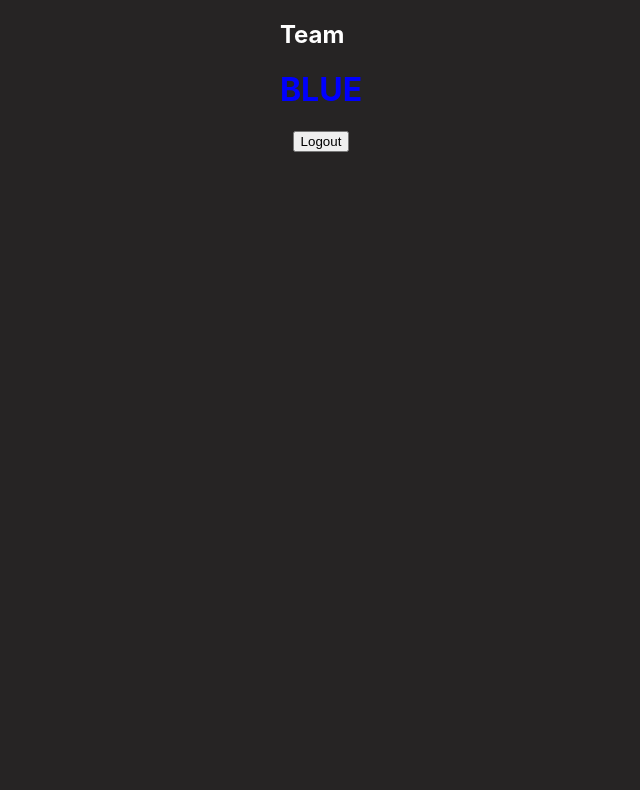
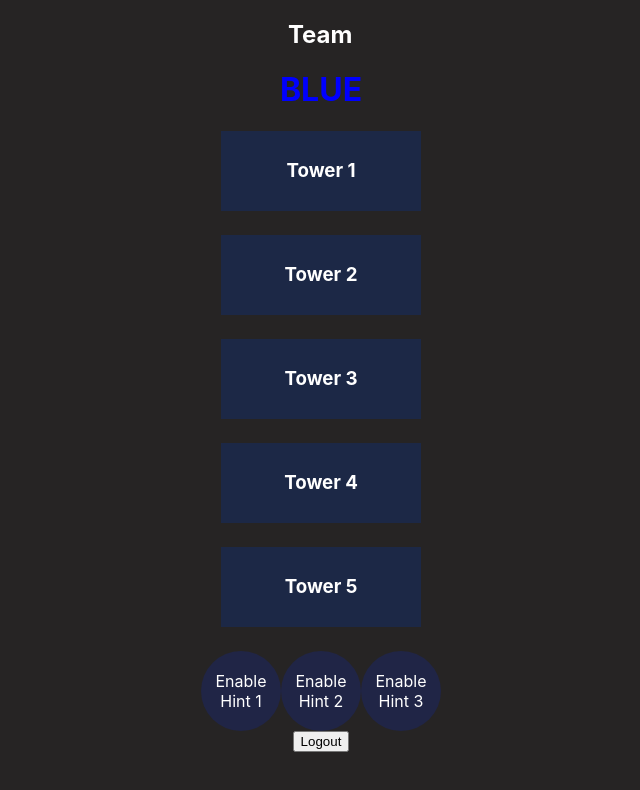
Before and after one commit to StormThorn91/the-amazing-ml-race, a React (Create React App) app: page /admin in a window 1280 px wide. Shown: the top 790 px of the page, without its empty margins (319-959 px from the left). Built offline with nearby package versions, Linux system fonts and the light colour scheme; no server answers; the database is empty; sample sign-in values are in the browser's storage; a web font is replaced by a local one.

Commit message:
Added disabling of the towers

```diff
--- a/src/App.jsx
+++ b/src/App.jsx
@@ -28,7 +28,7 @@ function App() {
   const checkAuth = async () => {
     const currentLoggedIn = auth.currentUser;
     if(currentLoggedIn === null) {
-       navigate('login');
+       navigate('/login');
     }
 
     else if(auth.currentUser.email !== null) {
@@ -76,7 +76,7 @@ function App() {
 
   return (
     <div className="App">
-      {loader}
+      {location.pathname === '/login' ? loader : null}
       <Outlet />
     </div>
   );
--- a/src/components/HintButton/HintButton.jsx
+++ b/src/components/HintButton/HintButton.jsx
@@ -0,0 +1,13 @@
+import style from './style.module.css';
+
+export function HintButton ({userType, title, adminType}) {
+    return (
+        <div className={`${style.container} ${adminType === 'redAdmin' ? style.red : style.blue}`}>
+            {
+                userType === 'admin' ?
+                <div className={style.text}>{title}</div> :
+                <div>USER</div>
+            }
+        </div>
+    )
+}
--- a/src/components/HintButton/style.module.css
+++ b/src/components/HintButton/style.module.css
@@ -0,0 +1,25 @@
+.container {
+    display: flex;
+    justify-content: center;
+    align-items: center;
+    color: white;
+    background-color: rgb(79, 26, 26);
+    width: 10vh;
+    height: 10vh;
+    border-radius: 50%;
+    text-align: center;
+    cursor: pointer;
+
+}
+
+.text {
+    font-size: 2vh;
+}
+
+.red {
+    background-color: rgb(79, 26, 26);
+}
+
+.blue {
+    background-color: rgb(32, 37, 70);
+}
--- a/src/components/TowerButton/TowerButton.jsx
+++ b/src/components/TowerButton/TowerButton.jsx
@@ -1,5 +1,25 @@
-export function TowerButton(props) {
+import { useEffect, useState } from 'react';
+import style from './style.module.css';
+import { collection } from 'firebase/firestore';
+import { db } from '../../config/firebase';
+export function TowerButton({ adminType, title, towerIndex, towerClick }) {
+    var towerId = '';
+
+    if(adminType === 'redAdmin') {
+        towerId = 'IuZed142hpyupiZEeCHk';
+    }
+
+    else {
+        towerId = 'jYANB1FoHOsBXthd3NtO';
+    }
+
+    const handleClick = () => {
+        towerClick(towerId, towerIndex, adminType);
+    }
+
     return (
-        <div></div>
+        <div className={`${style.container} ${adminType === 'redAdmin' ? style.red : style.blue}`} onClick={handleClick}>
+            <h3 className={style.buttonText}>{title}</h3>
+        </div>
     )
 }
--- a/src/components/TowerButton/style.module.css
+++ b/src/components/TowerButton/style.module.css
@@ -0,0 +1,19 @@
+.container {
+    width: 25vh;
+    height: 10vh;
+    color: white;
+    text-align: center;
+    cursor: pointer;
+    display: flex;
+    flex-direction: column;
+    justify-content: center;
+    margin-bottom: 3vh;
+}
+
+.red {
+    background-color: rgb(146, 41, 41);
+}
+
+.blue {
+    background-color: rgb(28, 40, 70);
+}
--- a/src/pages/Admin/Admin.jsx
+++ b/src/pages/Admin/Admin.jsx
@@ -1,17 +1,70 @@
 import { useSelector } from 'react-redux';
 import style from './style.module.css';
-import { auth } from '../../config/firebase';
+import { auth, db } from '../../config/firebase';
 import { signOut } from 'firebase/auth';
 import { useNavigate } from 'react-router-dom';
+import { collection, doc, getDocs, onSnapshot, updateDoc } from 'firebase/firestore';
+import { useEffect, useState } from 'react';
+import { TowerButton } from '../../components/TowerButton/TowerButton';
+import { HintButton } from '../../components/HintButton/HintButton';
 
-export function Admin (props) {
+export function Admin(props) {
+    var role = '';
+
     const userRole = useSelector((store) => store.usersSlice.role);
-    var role = '';
     const navigate = useNavigate();
+    const [towers, setTowers] = useState([]);
+
+    const towersCollectionRef = collection(db, 'towers');
+
+    const getTowers = async () => {
+        try {
+            onSnapshot(towersCollectionRef, (querySnapshot) => {
+                const towersFetched = [];
+                querySnapshot.forEach((doc) => {
+                    towersFetched.push({
+                        ...doc.data(),
+                        id: doc.id,
+                    });
+                });
+                if(role === 'redAdmin') {
+                    setTowers(towersFetched[0].redTowers);
+                }
+                else {
+                    setTowers(towersFetched[1].blueTowers);
+                }
+            });
+        }
+        catch (err) {
+            console.log(err);
+        }
+    }
+
+    useEffect(() => {
+        getTowers();
+        console.log(towers);
+    },[])
+
+    const handleClick = async (id, towerState, towerType) => {
+        towers[towerState] = false;
+        try {
+            const towerDoc = doc(db, "towers", id);
+            if(towerType === 'redAdmin') {
+                await updateDoc(towerDoc, {redTowers: towers })
+            }
+
+            else {
+                await updateDoc(towerDoc, {blueTowers: towers })
+            }
+          } catch (err) {
+            console.log(err);
+          }
+    }
 
     const handleLogout = async () => {
         try {
             await signOut(auth);
+            console.log(towers);
             navigate('/login');
         } catch (err) {
             console.log(err);
@@ -31,13 +84,25 @@ export function Admin (props) {
     return (
         <div className={style.container}>
             <div className={style.title}>
-                <h2>Team</h2>
+                <h2 className={role === 'redAdmin' ? null : style.team}>Team</h2>
                 <h1 className={role === 'redAdmin' ? style.red : style.blue}>
                     {
                         role === 'redAdmin' ? 'RED' : 'BLUE'
                     }
                 </h1>
             </div>
+            <div>
+                <TowerButton towerClick={handleClick} towerId={towers.id} tower={towers} towerIndex={0} adminType={role} title="Tower 1"/>
+                <TowerButton towerClick={handleClick} towerId={towers.id} tower={towers} towerIndex={1} adminType={role} title="Tower 2"/>
+                <TowerButton towerClick={handleClick} towerId={towers.id} tower={towers} towerIndex={2} adminType={role} title="Tower 3"/>
+                <TowerButton towerClick={handleClick} towerId={towers.id} tower={towers} towerIndex={3} adminType={role} title="Tower 4"/>
+                <TowerButton towerClick={handleClick} towerId={towers.id} tower={towers} towerIndex={4} adminType={role} title="Tower 5"/>
+            </div>
+            <div className={style.hint_container}>
+                <HintButton userType="admin" title="Enable Hint 1" adminType={role}/>
+                <HintButton userType="admin" title="Enable Hint 2" adminType={role} />
+                <HintButton userType="admin" title="Enable Hint 3" adminType={role} />
+            </div>
             <button onClick={handleLogout}>Logout</button>
         </div>
     )
--- a/src/pages/Admin/style.module.css
+++ b/src/pages/Admin/style.module.css
@@ -1,6 +1,17 @@
 .container {
     display: flex;
     flex-direction: column;
+    align-items: center;
+}
+
+.team {
+    margin-left: 1vh;
+}
+
+.hint_container {
+    display: flex;
+    flex-direction: row;
+    justify-content: center;
     align-items: center;
 }
 
--- a/src/pages/Form/Form.jsx
+++ b/src/pages/Form/Form.jsx
@@ -80,7 +80,7 @@ export function Form(props) {
             </div>
             {
                 path === 'login' ? null :
-                    <div>
+                    <div onClick={() => navigate('/game')}>
                         <Close className={style.close_btn} />
                     </div>
             }
--- a/src/pages/User/User.jsx
+++ b/src/pages/User/User.jsx
@@ -2,15 +2,48 @@ import style from './style.module.css'
 import mlLogo from '../../assets/images/ML-Logo.png';
 import { NavigationButton } from '../../components/NavigationButton/NavigationButton';
 import { signOut } from 'firebase/auth';
-import { auth } from '../../config/firebase';
+import { auth, db } from '../../config/firebase';
 import { useNavigate } from 'react-router-dom';
+import { collection, onSnapshot } from 'firebase/firestore';
+import { useEffect, useState } from 'react';
 
 export function User(props) {
+    const [towers, setTowers] = useState([]);
+    const [redTowers, setRedTowers] = useState([]);
+    const [blueTowers, setBlueTowers] = useState([]);
+    const towersCollectionRef = collection(db, 'towers');
+
+    const getTowers = async () => {
+        try {
+            onSnapshot(towersCollectionRef, (querySnapshot) => {
+                const towerList = [];
+                querySnapshot.forEach((doc) => {
+                    towerList.push({
+                        ...doc.data(),
+                        id: doc.id,
+                    });
+                })
+
+                console.log(towerList);
+                setTowers(towerList);
+                setRedTowers(towerList[0].redTowers);
+                setBlueTowers(towerList[1].blueTowers);
+            })
+        } catch (err) {
+            console.log(err)
+        }
+    }
+
+    useEffect(() => {
+        getTowers();
+
+    }, []);
+
     const navigate = useNavigate();
     const handleLogout = async () => {
         try {
             await signOut(auth);
-            console.log(auth)
+            console.log(auth);
             navigate('/login')
         } catch (err) {
             console.log(err);
@@ -18,19 +51,19 @@ export function User(props) {
     }
     const mobaMap =
         <svg width="357" height="312" viewBox="0 0 357 312" fill="none" xmlns="http://www.w3.org/2000/svg" xmlnsXlink="http://www.w3.org/1999/xlink">
-            <path d="M 32 141.500 C 32 201.725, 32.221 251, 32.492 251 C 32.762 251, 54.250 233.408, 80.242 211.906 C 163.783 142.797, 188.526 122.336, 239 80.629 C 266.225 58.132, 290.525 37.990, 293 35.869 L 297.500 32.013 164.750 32.006 L 32 32 32 141.500 M 221.500 146.031 C 164.850 192.868, 105.340 242.060, 89.255 255.345 L 60.011 279.500 192.168 279.754 C 264.855 279.893, 324.480 279.854, 324.667 279.666 C 324.855 279.478, 324.894 230.173, 324.754 170.098 L 324.500 60.872 221.500 146.031" stroke="none" fill="#548434" fill-rule="evenodd"/><path d="M -0 156.003 L -0 312.005 178.750 311.753 L 357.500 311.500 357.753 155.750 L 358.006 0 179.003 0 L 0 0 -0 156.003 M 0.488 156.500 C 0.488 242.300, 0.606 277.252, 0.750 234.171 C 0.894 191.091, 0.894 120.891, 0.750 78.171 C 0.606 35.452, 0.488 70.700, 0.488 156.500 M 32 141.500 C 32 201.725, 32.221 251, 32.492 251 C 32.762 251, 54.250 233.408, 80.242 211.906 C 163.783 142.797, 188.526 122.336, 239 80.629 C 266.225 58.132, 290.525 37.990, 293 35.869 L 297.500 32.013 164.750 32.006 L 32 32 32 141.500 M 221.500 146.031 C 164.850 192.868, 105.340 242.060, 89.255 255.345 L 60.011 279.500 192.168 279.754 C 264.855 279.893, 324.480 279.854, 324.667 279.666 C 324.855 279.478, 324.894 230.173, 324.754 170.098 L 324.500 60.872 221.500 146.031" stroke="none" fill="#fbe39b" fill-rule="evenodd"/>
-            <circle id='tower_6_blue' cx="28.5" cy="285.5" r="25.5" fill="#3B88C0" />
-            <circle id='tower_6_red' cx="327.5" cy="28.5" r="25.5" fill="#C03B3B" />
-            <circle id='tower_4_blue' cx="16" cy="156" r="13" fill="#3B88C0" />
-            <circle id='tower_1_blue' cx="16" cy="51" r="13" fill="#3B88C0" />
-            <circle id='tower_2_blue' cx="143" cy="185" r="13" fill="#3B88C0" />
-            <circle id='tower_5_blue' cx="172" cy="295" r="13" fill="#3B88C0" />
-            <circle id='tower_3_blue' cx="299" cy="295" r="13" fill="#3B88C0" />
-            <circle id='tower_4_red' cx="185" cy="16" r="13" fill="#C03B3B" />
-            <circle id='tower_1_red' cx="51" cy="16" r="13" fill="#C03B3B" />
-            <circle id='tower_2_red' cx="233" cy="113" r="13" fill="#C03B3B" />
-            <circle id='tower_5_red' cx="341" cy="158" r="13" fill="#C03B3B" />
-            <circle id='tower_3_red' cx="341" cy="259" r="13" fill="#C03B3B" />
+            <path d="M 32 141.500 C 32 201.725, 32.221 251, 32.492 251 C 32.762 251, 54.250 233.408, 80.242 211.906 C 163.783 142.797, 188.526 122.336, 239 80.629 C 266.225 58.132, 290.525 37.990, 293 35.869 L 297.500 32.013 164.750 32.006 L 32 32 32 141.500 M 221.500 146.031 C 164.850 192.868, 105.340 242.060, 89.255 255.345 L 60.011 279.500 192.168 279.754 C 264.855 279.893, 324.480 279.854, 324.667 279.666 C 324.855 279.478, 324.894 230.173, 324.754 170.098 L 324.500 60.872 221.500 146.031" stroke="none" fill="#548434" fillRule="evenodd" /><path d="M -0 156.003 L -0 312.005 178.750 311.753 L 357.500 311.500 357.753 155.750 L 358.006 0 179.003 0 L 0 0 -0 156.003 M 0.488 156.500 C 0.488 242.300, 0.606 277.252, 0.750 234.171 C 0.894 191.091, 0.894 120.891, 0.750 78.171 C 0.606 35.452, 0.488 70.700, 0.488 156.500 M 32 141.500 C 32 201.725, 32.221 251, 32.492 251 C 32.762 251, 54.250 233.408, 80.242 211.906 C 163.783 142.797, 188.526 122.336, 239 80.629 C 266.225 58.132, 290.525 37.990, 293 35.869 L 297.500 32.013 164.750 32.006 L 32 32 32 141.500 M 221.500 146.031 C 164.850 192.868, 105.340 242.060, 89.255 255.345 L 60.011 279.500 192.168 279.754 C 264.855 279.893, 324.480 279.854, 324.667 279.666 C 324.855 279.478, 324.894 230.173, 324.754 170.098 L 324.500 60.872 221.500 146.031" stroke="none" fill="#fbe39b" fillRule="evenodd" />
+            <circle id='tower_6_blue' cx="28.5" cy="285.5" r="25.5" fill={blueTowers[5] ? "#3B88C0" : null} stroke={blueTowers[5] ? null : "#3B88C0"} />
+            <circle id='tower_6_red' cx="327.5" cy="28.5" r="25.5" fill={redTowers[5] ? "#C03B3B" : null} stroke={redTowers[5] ? null : "#C03B3B"} />
+            <circle id='tower_4_blue' cx="16" cy="156" r="13" fill={blueTowers[3] ? "#3B88C0" : null} stroke={blueTowers[3] ? null : "#3B88C0"} />
+            <circle id='tower_1_blue' cx="16" cy="51" r="13" fill={blueTowers[0] ? "#3B88C0" : null} stroke={blueTowers[0] ? null : "#3B88C0"} />
+            <circle id='tower_2_blue' cx="143" cy="185" r="13" fill={blueTowers[1] ? "#3B88C0" : null} stroke={blueTowers[1] ? null : "#3B88C0"} />
+            <circle id='tower_5_blue' cx="172" cy="295" r="13" fill={blueTowers[4] ? "#3B88C0" : null} stroke={blueTowers[4] ? null : "#3B88C0"} />
+            <circle id='tower_3_blue' cx="299" cy="295" r="13" fill={blueTowers[2] ? "#3B88C0" : null} stroke={blueTowers[2] ? null : "#3B88C0"} />
+            <circle id='tower_4_red' cx="185" cy="16" r="13" fill={redTowers[3] ? "#C03B3B" : null} stroke={redTowers[3] ? null : "#C03B3B"} />
+            <circle id='tower_1_red' cx="51" cy="16" r="13" fill={redTowers[0] ? "#C03B3B" : null} stroke={redTowers[0] ? null : "#C03B3B"} />
+            <circle id='tower_2_red' cx="233" cy="113" r="13" fill={redTowers[1] ? "#C03B3B" : null} stroke={redTowers[1] ? null : "#C03B3B"} />
+            <circle id='tower_5_red' cx="341" cy="158" r="13" fill={redTowers[4] ? "#C03B3B" : null} stroke={redTowers[4] ? null : "#C03B3B"} />
+            <circle id='tower_3_red' cx="341" cy="259" r="13" fill={redTowers[2] ? "#C03B3B" : null} stroke={redTowers[2] ? null : "#C03B3B"} />
             <defs>
                 <pattern id="pattern0" patternContentUnits="objectBoundingBox" width="1" height="1">
                     <use xlinkHref="#image0_29_3" transform="scale(0.000793058 0.000907441)" />
@@ -39,16 +72,17 @@ export function User(props) {
         </svg>;
     return (
         <div className={style.container}>
-            <div className={style.nav_down} onClick={handleLogout}>
-            <NavigationButton buttonType={'puzzle'} />
+            <div className={style.nav_down} onClick={() => navigate("/puzzle")}>
+                <NavigationButton buttonType={'puzzle'} />
             </div>
             <div className={`${style.title} ${style.t1}`}>The Amazing</div>
             <img className={style.logo} src={mlLogo} alt="ML Logo" />
             <div className={`${style.title} ${style.t2}`}>Race</div>
-             {mobaMap}
-             <div className={style.nav_up}>
-             <NavigationButton buttonType={'hints'} />
-             </div>
+            {mobaMap}
+            <button style={{ marginTop: '10px' }} onClick={handleLogout}>Logout</button>
+            <div className={style.nav_up}>
+                <NavigationButton buttonType={'hints'} />
+            </div>
         </div>
     )
 }
```
